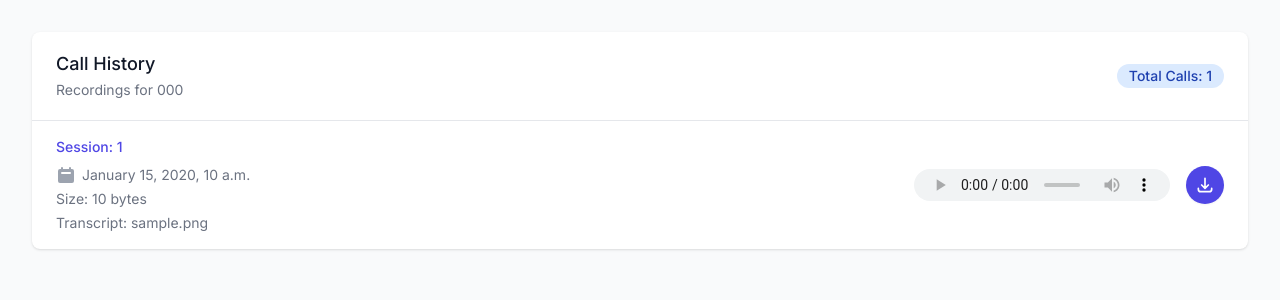
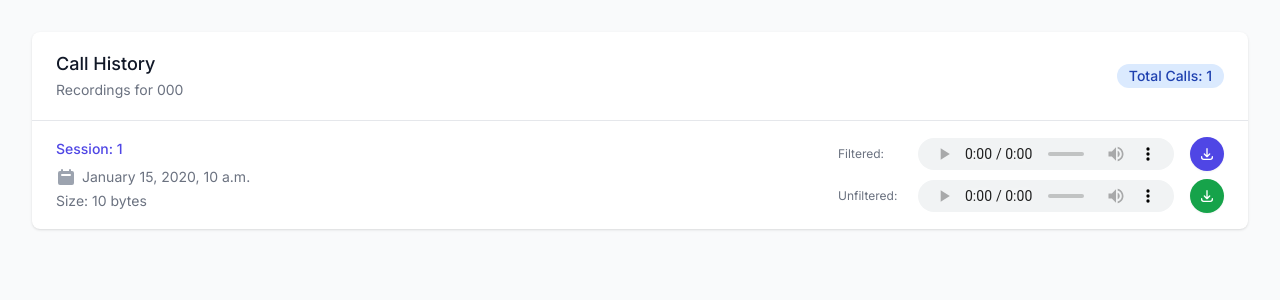
Before and after one commit to markos-simpleintel/call_pbx, a Django app: page / in a window 1280 px wide. Shown: the part 65-365 px from the top of the page. Run offline with Django 5.2, Linux system fonts and the light colour scheme; a user stored in the database is signed in; tables that the repository leaves empty hold one stand-in row (values such as "Sample post"); some libraries are stand-ins or nearby versions.

Commit message:
feat: implement user authentication, a call history dashboard, and audio playback/download functionality.

```diff
--- a/calls/templates/calls/dashboard.html
+++ b/calls/templates/calls/dashboard.html
@@ -32,23 +32,45 @@
                             {{ call.created_at|date:"F j, Y, P" }}
                         </p>
                         <p class="mt-1 text-sm text-gray-500">Size: {{ call.wav_size|filesizeformat }}</p>
-                        {% if call.full_conversation_filename %}
-                        <p class="mt-1 text-sm text-gray-500">Transcript: {{ call.full_conversation_filename }}</p>
-                        {% endif %}
                     </div>
+                    <div class="flex flex-col space-y-2">
+                        <!-- Filtered Audio -->
                         <div class="flex items-center space-x-4">
+                            <span class="text-xs text-gray-500 w-16">Filtered:</span>
                             <audio controls class="h-8 w-64">
                                 <source src="{% url 'play_audio' pk=call.pk %}" type="audio/wav">
                                 Your browser does not support the audio element.
                             </audio>
                             <a href="{% url 'play_audio' pk=call.pk %}?download=true"
-                            class="inline-flex items-center p-2 border border-transparent rounded-full shadow-sm text-white bg-indigo-600 hover:bg-indigo-700 focus:outline-none focus:ring-2 focus:ring-offset-2 focus:ring-indigo-500">
-                            <svg class="h-5 w-5" xmlns="http://www.w3.org/2000/svg" fill="none" viewBox="0 0 24 24"
+                                class="inline-flex items-center p-2 border border-transparent rounded-full shadow-sm text-white bg-indigo-600 hover:bg-indigo-700 focus:outline-none focus:ring-2 focus:ring-offset-2 focus:ring-indigo-500"
+                                title="Download Filtered">
+                                <svg class="h-4 w-4" xmlns="http://www.w3.org/2000/svg" fill="none" viewBox="0 0 24 24"
                                     stroke="currentColor">
                                     <path stroke-linecap="round" stroke-linejoin="round" stroke-width="2"
                                         d="M4 16v1a3 3 0 003 3h10a3 3 0 003-3v-1m-4-4l-4 4m0 0l-4-4m4 4V4" />
                                 </svg>
                             </a>
+                        </div>
+
+                        <!-- Full Conversion Audio -->
+                        {% if call.full_conversation_filename %}
+                        <div class="flex items-center space-x-4">
+                            <span class="text-xs text-gray-500 w-16">Unfiltered:</span>
+                            <audio controls class="h-8 w-64">
+                                <source src="{% url 'play_audio' pk=call.pk %}?type=conversation" type="audio/wav">
+                                Your browser does not support the audio element.
+                            </audio>
+                            <a href="{% url 'play_audio' pk=call.pk %}?type=conversation&download=true"
+                                class="inline-flex items-center p-2 border border-transparent rounded-full shadow-sm text-white bg-green-600 hover:bg-green-700 focus:outline-none focus:ring-2 focus:ring-offset-2 focus:ring-green-500"
+                                title="Download Unfiltered">
+                                <svg class="h-4 w-4" xmlns="http://www.w3.org/2000/svg" fill="none" viewBox="0 0 24 24"
+                                    stroke="currentColor">
+                                    <path stroke-linecap="round" stroke-linejoin="round" stroke-width="2"
+                                        d="M4 16v1a3 3 0 003 3h10a3 3 0 003-3v-1m-4-4l-4 4m0 0l-4-4m4 4V4" />
+                                </svg>
+                            </a>
+                        </div>
+                        {% endif %}
                     </div>
                 </div>
             </li>
@@ -74,7 +96,9 @@
         <div class="hidden sm:flex-1 sm:flex sm:items-center sm:justify-between">
             <div>
                 <p class="text-sm text-gray-700">
-                    Showing <span class="font-medium">{{ page_obj.start_index }}</span> to <span class="font-medium">{{page_obj.end_index }}</span> of <span class="font-medium">{{ page_obj.paginator.count }}</span>
+                    Showing <span class="font-medium">{{ page_obj.start_index }}</span> to <span
+                        class="font-medium">{{page_obj.end_index }}</span> of <span class="font-medium">{{
+                        page_obj.paginator.count }}</span>
                     results
                 </p>
             </div>
--- a/calls/views.py
+++ b/calls/views.py
@@ -38,12 +38,20 @@ class PlayAudioView(LoginRequiredMixin, View):
         except Call.DoesNotExist:
             raise Http404("Call not found")
 
-        # The path stored in wav_filename might be just the filename or full path
-        # The management command stores os.path.join(root, file) which is absolute path
-        # The path stored in wav_filename is relative: caller_id/filename.wav
-        # We need to join it with the base recordings directory
+        # Check file type requested
+        file_type = request.GET.get('type', 'filtered') # 'filtered' (default) or 'conversation'
+
         recordings_root = getattr(settings, 'RECORDINGS_ROOT', '/usr/local/share/asterisk/sounds/call_sessions')
-        file_path = os.path.join(recordings_root, call.wav_filename)
+
+        if file_type == 'conversation':
+            if not call.full_conversation_filename:
+                 raise Http404("Conversation file not available")
+            file_path = os.path.join(recordings_root, call.full_conversation_filename)
+        else:
+            file_path = os.path.join(recordings_root, call.wav_filename)
+
+        # Resolve any .. components to get absolute path and ensure it's safe
+        file_path = os.path.abspath(file_path)
 
         if not os.path.exists(file_path):
              raise Http404("Audio file not found on server")
```
Lines whose indentation alone changed are shown as unchanged.
